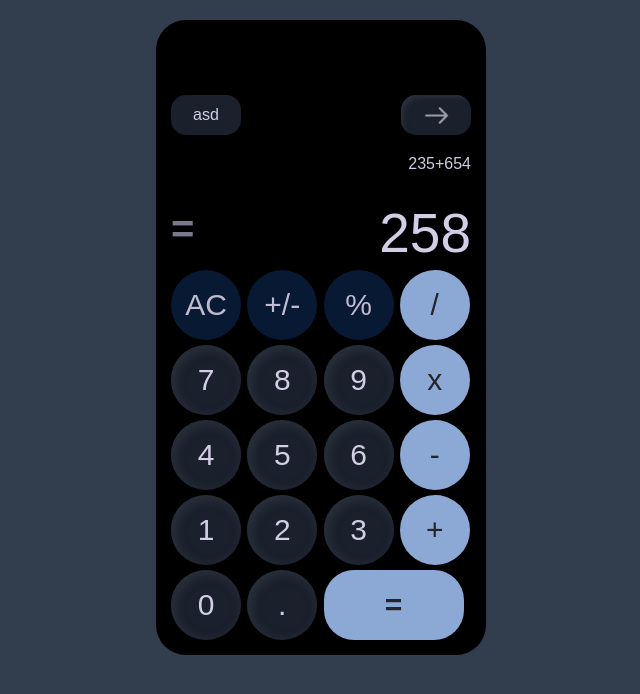
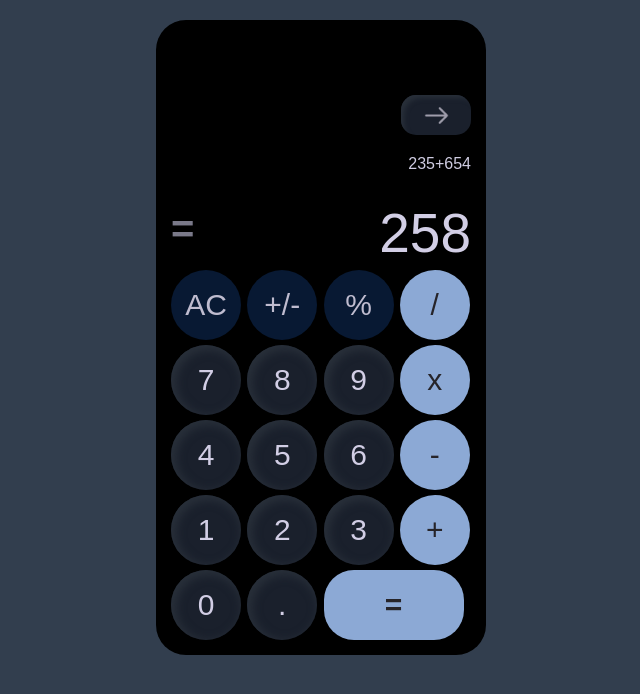
Before and after one commit to angho86/Calculator, a plain HTML site: page index.html in a window 1280 px wide. Shown: the whole page, without its empty margins (319-959 px from the left). Drawn offline with Linux system fonts and the light colour scheme.

Commit message:
Calculator design using html and css

```diff
--- a/index.html
+++ b/index.html
@@ -12,7 +12,7 @@
     <div class="container">
 
         <div class="upper-btns">
-            <div class="left-btn">asd</div>
+            <!-- <div class="left-btn">cia switch button</div> -->
             <div class="right-btn shadow"><img src="next.png" alt=""></div>
         </div>
 
```
Also changed, not shown: Roboto-Regular.ttf (deleted), image_processing20211205-4015-7zbll8.jpg (deleted), kvadraciuku css'as.txt (deleted).
